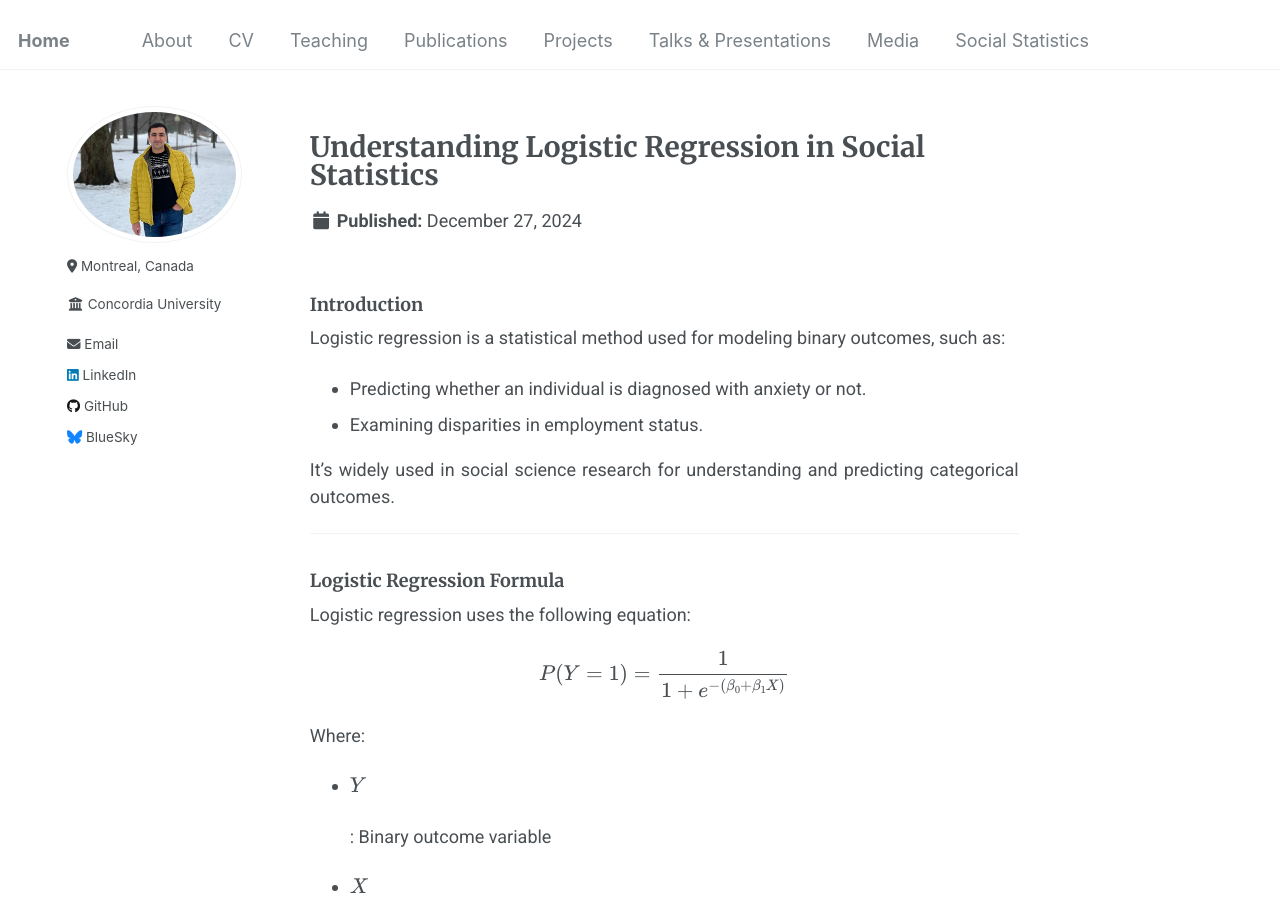
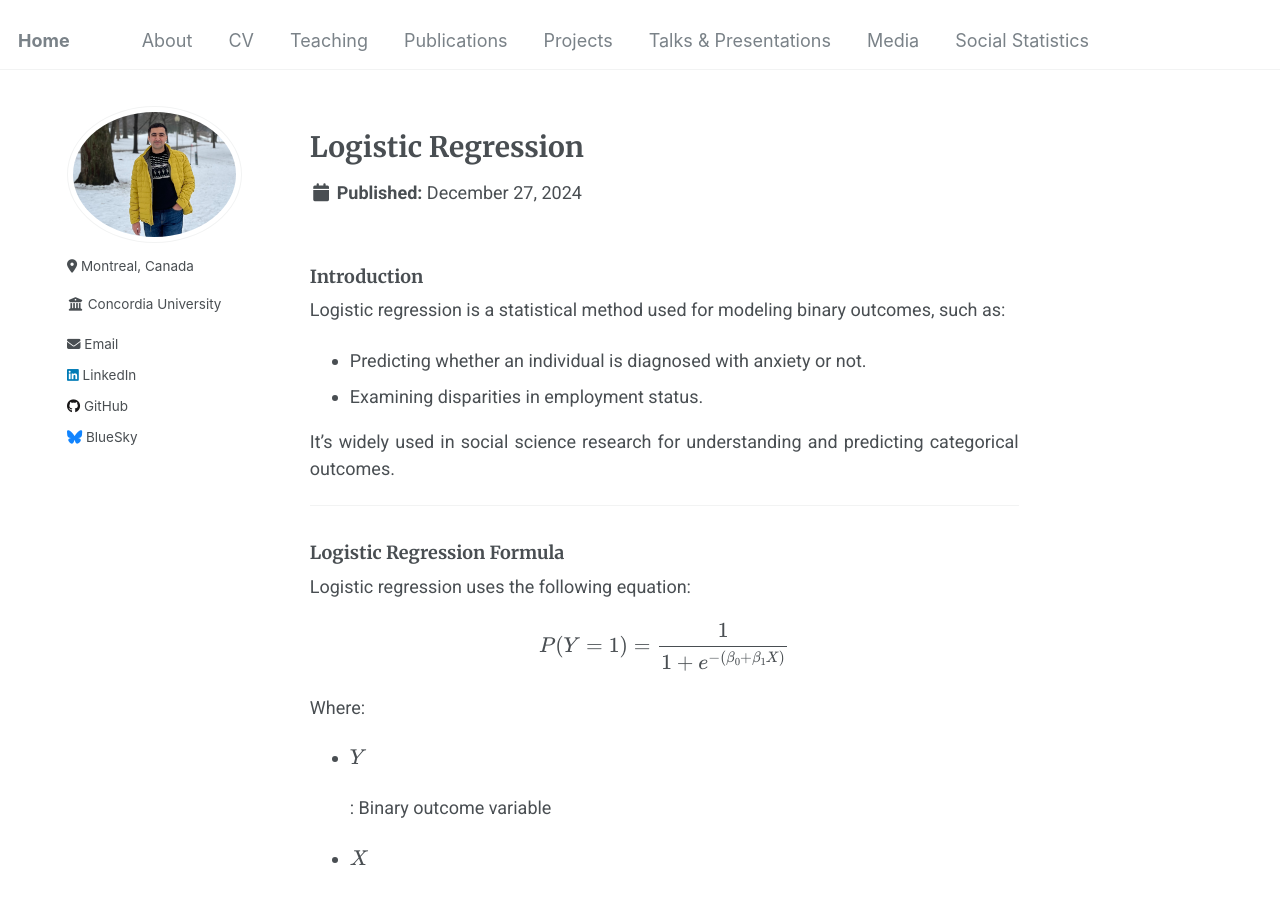
Before and after one commit to Mohsnmonji/mohsnmonji.github.io, a Jekyll site: the page built from _posts/2024-12-27-my-first-post.md, in a window 1280 px wide and 900 px high. Built offline with Jekyll 4.4.1, drawn with Linux system fonts in a browser that asks for light colours.

Commit message:
Update 2024-12-27-my-first-post.md

```diff
--- a/_posts/2024-12-27-my-first-post.md
+++ b/_posts/2024-12-27-my-first-post.md
@@ -1,6 +1,6 @@
 ---
 layout: single
-title: "Understanding Logistic Regression in Social Statistics"
+title: "Logistic Regression"
 date: 2024-12-27
 categories: [statistics, regression]
 tags: [logistic regression, R, social statistics]
```
